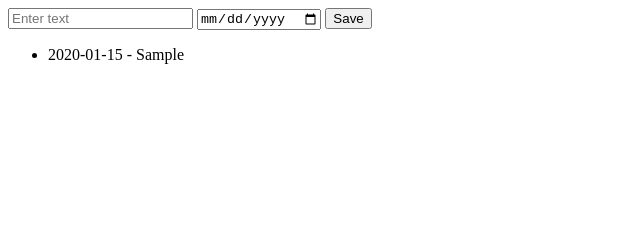
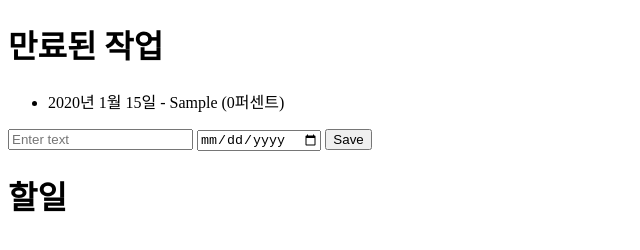
Before and after one commit to juhyunsoo/my-workplace, a plain HTML site: page todo/index.html in a window 1280 px wide. Both pictures are taken after typing "Sample", "2020-01-15" into the empty fields and a click on the button "Save". Shown: the whole page, without its empty margins (0-640 px from the left). Drawn offline with Linux system fonts and the light colour scheme.

Commit message:
Add files via upload

```diff
--- a/todo/index.html
+++ b/todo/index.html
@@ -3,12 +3,20 @@
 <head>
     <meta charset="UTF-8">
     <meta name="viewport" content="width=device-width, initial-scale=1.0">
-    <title>IndexedDB Example</title>
+    <title>To-do list</title>
+    <style>
+        ul:hover {
+            cursor: pointer;
+        }
+    </style>
 </head>
 <body>
+    <h1>만료된 작업</h1>
+    <ul id="expiredList"></ul>
     <input type="text" id="text" placeholder="Enter text">
 <input type="date" id="datePicker">
 <button id="saveButton">Save</button>
+<h1>할일</h1>
 <ul id="itemList"></ul>
 
     <script src="script.js"></script>
--- a/todo/script.js
+++ b/todo/script.js
@@ -2,6 +2,8 @@
 const DB_NAME = "myDatabase";
 const VER = 1;
 const STORE_NAME = "data";
+const DATE_CONVERT = 1000 * 60 * 60 * 24;
+const CURRENT_DATE = new Date();
 
 let db;
 function openDB() {
@@ -12,6 +14,7 @@ function openDB() {
         const store = db.createObjectStore(STORE_NAME, { keyPath: "id", autoIncrement: true });
         store.createIndex("text", "text", { unique: false });
         store.createIndex("date", "date", { unique: false });
+        store.createIndex("savedDate", "savedDate", {unique : false});
     };
 
     openRequest.onsuccess = function(event) {
@@ -28,7 +31,9 @@ openDB();
 // 저장된 아이템 불러오기
 function loadItems() {
     const itemList = document.getElementById("itemList");
+    const expiredList = document.getElementById("expiredList");
     itemList.innerHTML = "";
+    expiredList.innerHTML = "";
 
     const store = db.transaction(STORE_NAME, "readonly").objectStore(STORE_NAME);
     const buffer = [];
@@ -38,16 +43,32 @@ function loadItems() {
             buffer.push(cursor.value);
             cursor.continue();
         }
-        //모든 데이터 불러온 다음 날짜순으로 정렬
+        //모든 데이터를 불러왔다면, 날짜순으로 정렬해 화면에 출력
         else {
             buffer.sort((a, b) => new Date(a.date) - new Date(b.date));
             for(const temp of buffer) {
                 const li = document.createElement("li");
-                li.textContent = `${temp.date} - ${temp.text}`;
+                //날짜계산
+                var tempTotalDate = (temp.date - temp.savedDate) / DATE_CONVERT;
+                const totalDate = Math.max(1, tempTotalDate);
+                const divisionDate = Math.max(0, Math.min((CURRENT_DATE - temp.savedDate) / DATE_CONVERT, tempTotalDate));
+                const percentDate = divisionDate / totalDate * 100;
+                //날짜 표기형식 변환
+                var tempY = temp.date.getFullYear();
+                var tempM = temp.date.getMonth() + 1;
+                var tempD = temp.date.getDate();
+                const dateToString = tempY + "년 " + tempM + "월 " + tempD + "일 "
+                //화면에 표시
+                li.textContent = `${dateToString} - ${temp.text} (${percentDate}퍼센트)`;
                 li.addEventListener("click", function() {
                     deleteItem(temp.id);
                 });
-                itemList.appendChild(li);
+                if(temp.date < CURRENT_DATE) {
+                    expiredList.appendChild(li);
+                }
+                else {
+                    itemList.appendChild(li);
+                }
             }
         }
     };
@@ -56,7 +77,8 @@ function loadItems() {
 // 아이템 저장
 document.getElementById("saveButton").addEventListener("click", function() {
     const text = document.getElementById("text").value;
-    const date = document.getElementById("datePicker").value;
+    const date = new Date(document.getElementById("datePicker").value);
+    const savedDate = CURRENT_DATE;
     if(!text) {
         return alert("할 일을 적어 주세요");
     }
@@ -64,7 +86,7 @@ document.getElementById("saveButton").addEventListener("click", function() {
         return alert("날짜를 정해 주세요");
     }
     const store = db.transaction(STORE_NAME, "readwrite").objectStore(STORE_NAME);
-    const obj = { text, date };
+    const obj = { text, date, savedDate };
     let req;
     try {
         req = store.add(obj);
```
